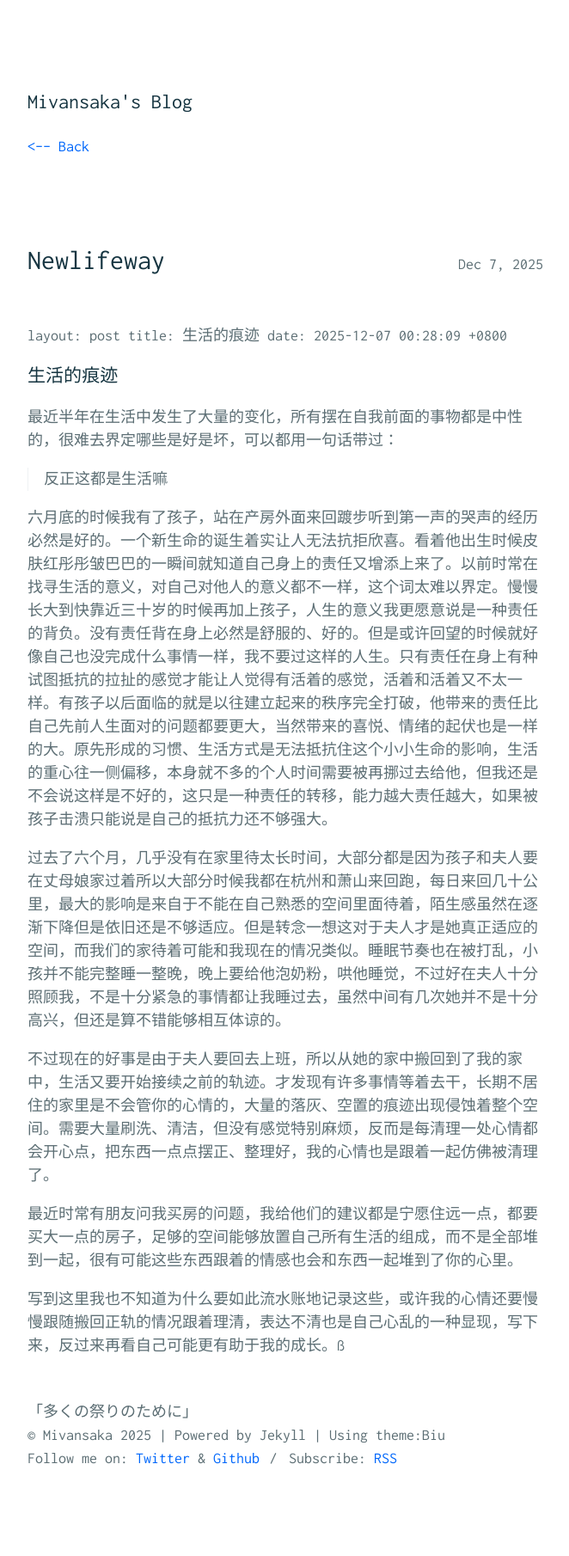
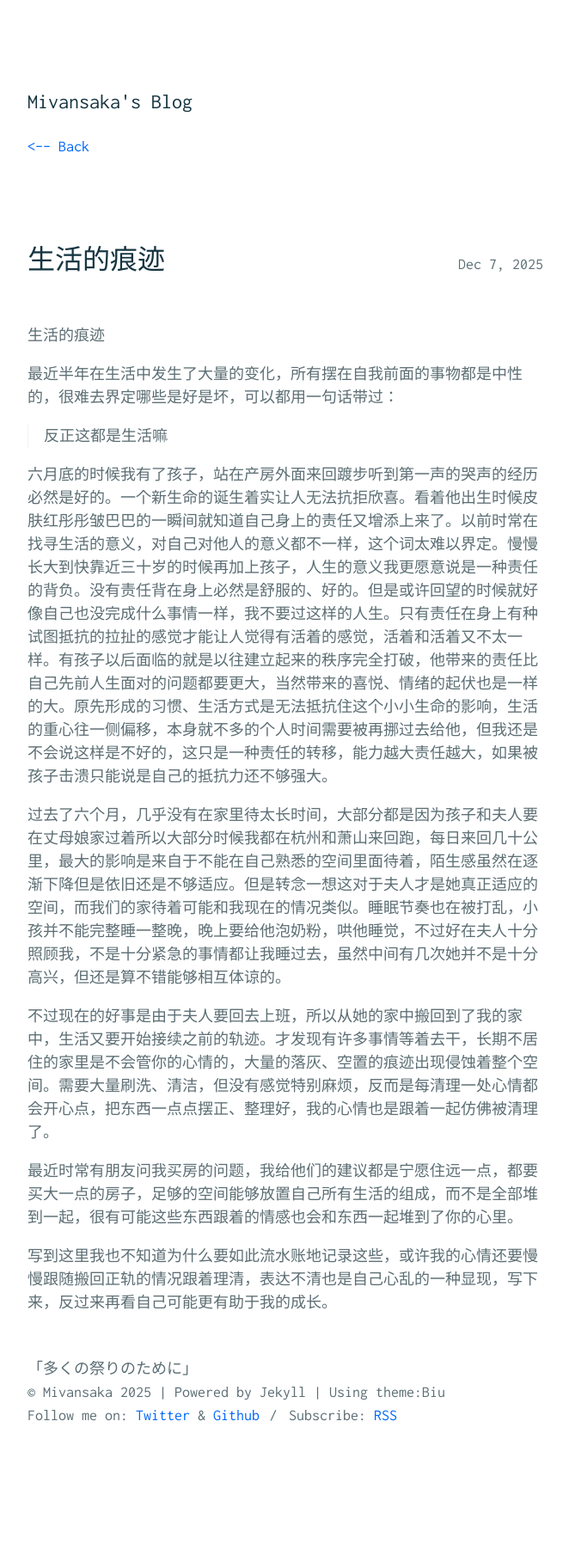
Before and after one commit to mivansaka/mivansaka.github.io, a Jekyll site: the page built from _posts/2025-12-07-Newlifeway.md, in a window 1280 px wide. Shown: the whole page at 86% size, without its empty margins (308-970 px from the left). Built offline with Jekyll 4.4.1, drawn with Linux system fonts in a browser that asks for light colours; our own code applies the rules of GitHub Pages for plain Markdown files; after the commit the page ends 1760 px from its top, so only the background shows below that.

Commit message:
fix texts

```diff
--- a/_posts/2025-12-07-Newlifeway.md
+++ b/_posts/2025-12-07-Newlifeway.md
@@ -1,8 +1,10 @@
+---
 layout: post
 title: 生活的痕迹
 date: 2025-12-07 00:28:09 +0800
 
-# 生活的痕迹
+---
+生活的痕迹
 
 最近半年在生活中发生了大量的变化，所有摆在自我前面的事物都是中性的，很难去界定哪些是好是坏，可以都用一句话带过：
 
@@ -16,4 +18,4 @@ date: 2025-12-07 00:28:09 +0800
 
 最近时常有朋友问我买房的问题，我给他们的建议都是宁愿住远一点，都要买大一点的房子，足够的空间能够放置自己所有生活的组成，而不是全部堆到一起，很有可能这些东西跟着的情感也会和东西一起堆到了你的心里。
 
-写到这里我也不知道为什么要如此流水账地记录这些，或许我的心情还要慢慢跟随搬回正轨的情况跟着理清，表达不清也是自己心乱的一种显现，写下来，反过来再看自己可能更有助于我的成长。ß
+写到这里我也不知道为什么要如此流水账地记录这些，或许我的心情还要慢慢跟随搬回正轨的情况跟着理清，表达不清也是自己心乱的一种显现，写下来，反过来再看自己可能更有助于我的成长。
```
